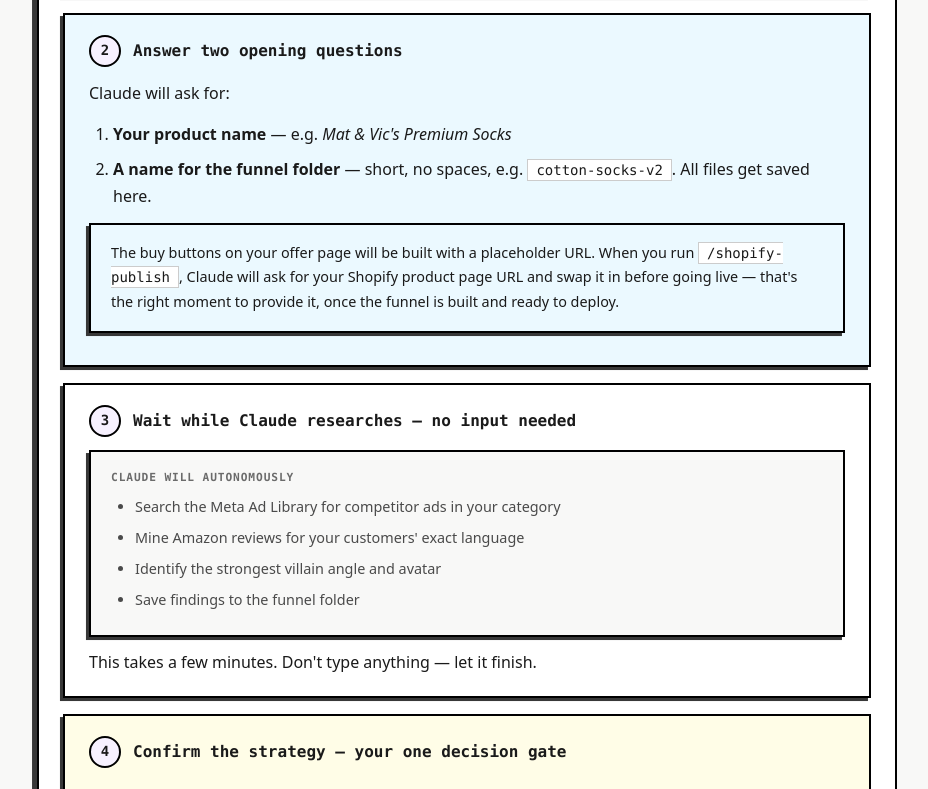
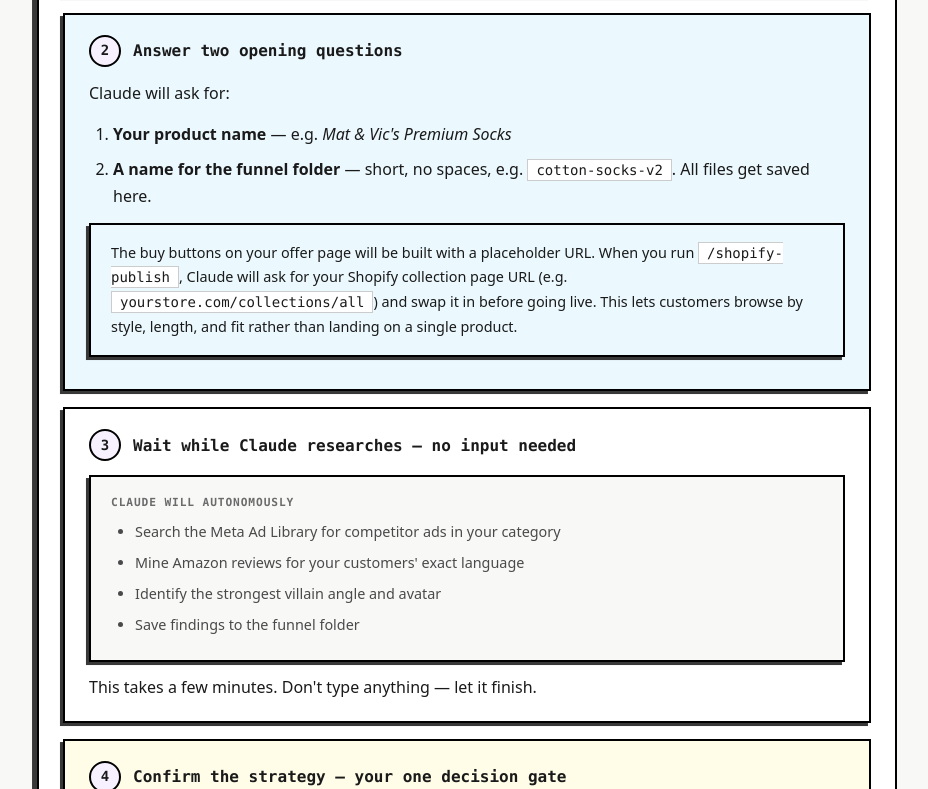
Before and after one commit to theprompted/matandvics-funnel, a plain HTML site: page index.html in a window 1280 px wide. Shown: the part 11211-12000 px from the top of the page, without its empty margins (173-1101 px from the left). Drawn offline with Linux system fonts and the light colour scheme.

Commit message:
Guide: collection URL framing

```diff
--- a/index.html
+++ b/index.html
@@ -852,7 +852,7 @@ I like c01, c04, and c07. Regenerate c02 and c09 with a tighter crop and more co
           <li><strong>A name for the funnel folder</strong> — short, no spaces, e.g. <code>cotton-socks-v2</code>. All files get saved here.</li>
         </ol>
         <div class="info-box" style="margin-top:0.75rem;">
-          The buy buttons on your offer page will be built with a placeholder URL. When you run <code>/shopify-publish</code>, Claude will ask for your Shopify product page URL and swap it in before going live — that's the right moment to provide it, once the funnel is built and ready to deploy.
+          The buy buttons on your offer page will be built with a placeholder URL. When you run <code>/shopify-publish</code>, Claude will ask for your Shopify collection page URL (e.g. <code>yourstore.com/collections/all</code>) and swap it in before going live. This lets customers browse by style, length, and fit rather than landing on a single product.
         </div>
       </div>
 
```
